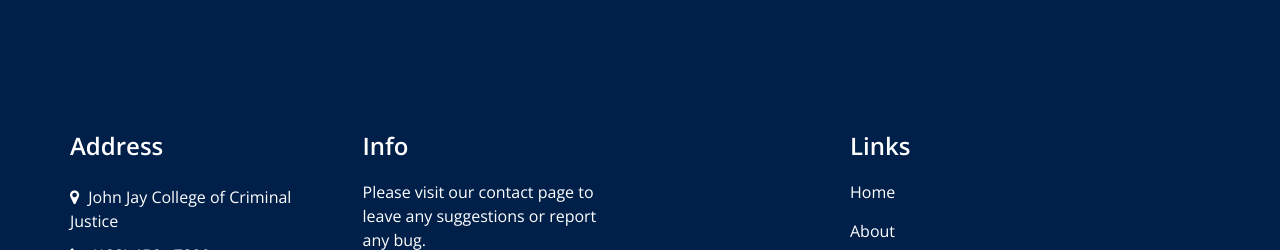
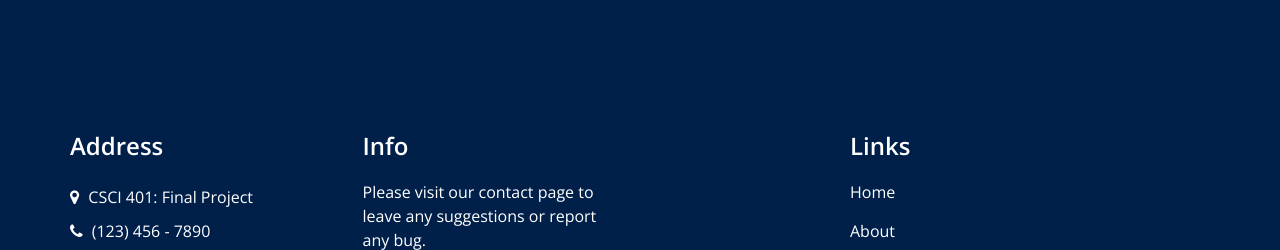
Before and after one commit to efaz23/SanctumKey, a website: page home.html in a window 1280 px wide. Shown: the part 3693-3943 px from the top of the page. Drawn offline with nearby package versions, Linux system fonts and the light colour scheme.

Commit message:
location

```diff
--- a/Auth/index.css
+++ b/Auth/index.css
@@ -118,14 +118,16 @@ input {
     border-bottom: 2px solid transparent;
     border-top-left-radius: 2%;
     border-top-right-radius: 2%;
-    border-image: -webkit-linear-gradient(25deg, #00fc2a, #04b8ff, #0b9ff5, #1606ff, #3A86FF) 1;
+    border-image: -webkit-linear-gradient(25deg, #00fc2a,
+    #04b8ff, #0b9ff5, #1606ff, #3A86FF) 1;
 }
 
 #button_container {
     width: 100%;
     height: 10%;
 
-    background-image: linear-gradient(80deg, #04fd04, #54a7aa 50%, #f70505 50%, #b8c415);
+    background-image: linear-gradient(80deg, #04fd04,
+     #54a7aa 50%, #f70505 50%, #b8c415);
     color: #fff;
 
     float: left;
--- a/home.html
+++ b/home.html
@@ -447,7 +447,7 @@
               <a href="">
                 <i class="fa fa-map-marker" aria-hidden="true"></i>
                 <span>
-                  John Jay College of Criminal Justice
+                  CSCI 401: Final Project
                 </span>
               </a>
               <a href="">
```
